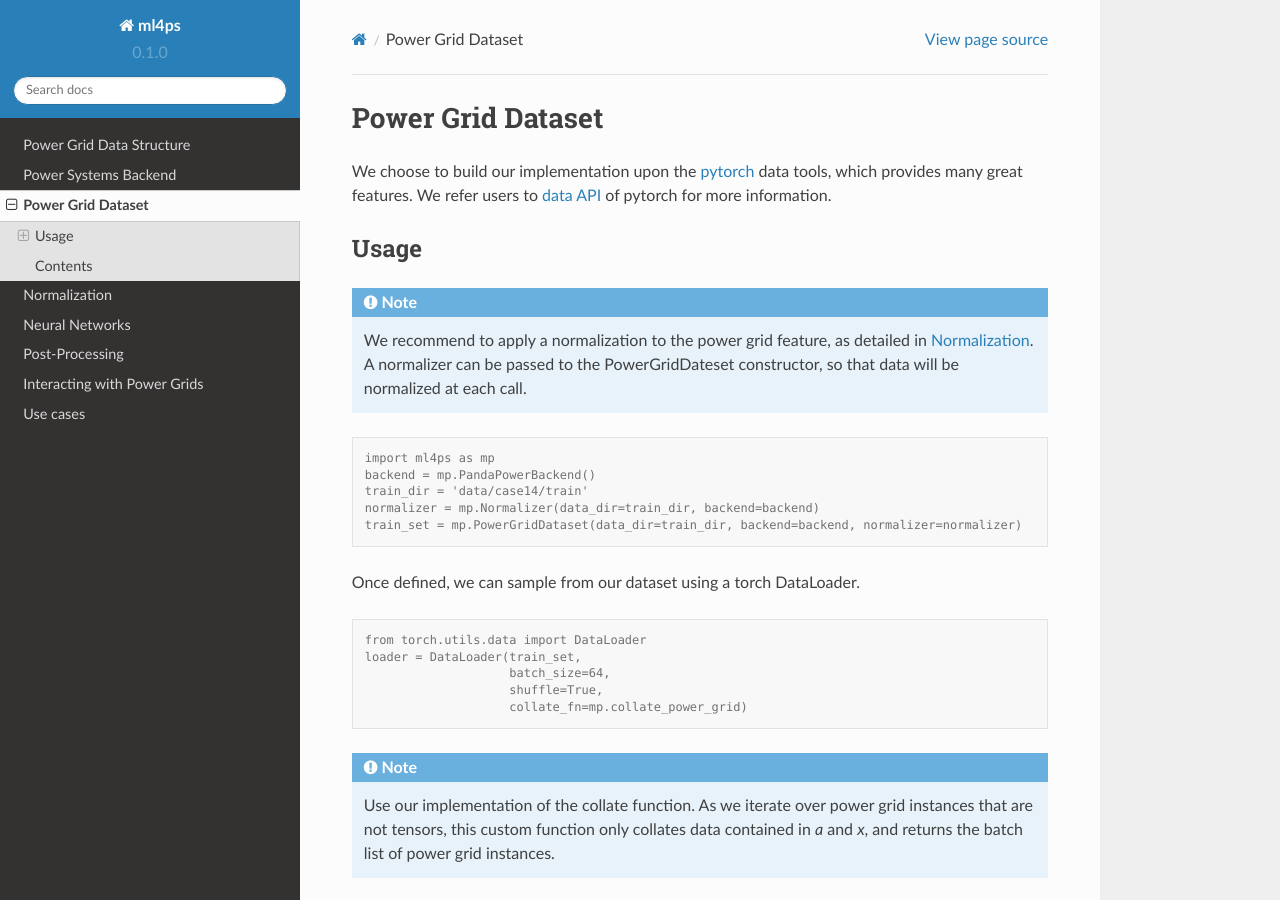
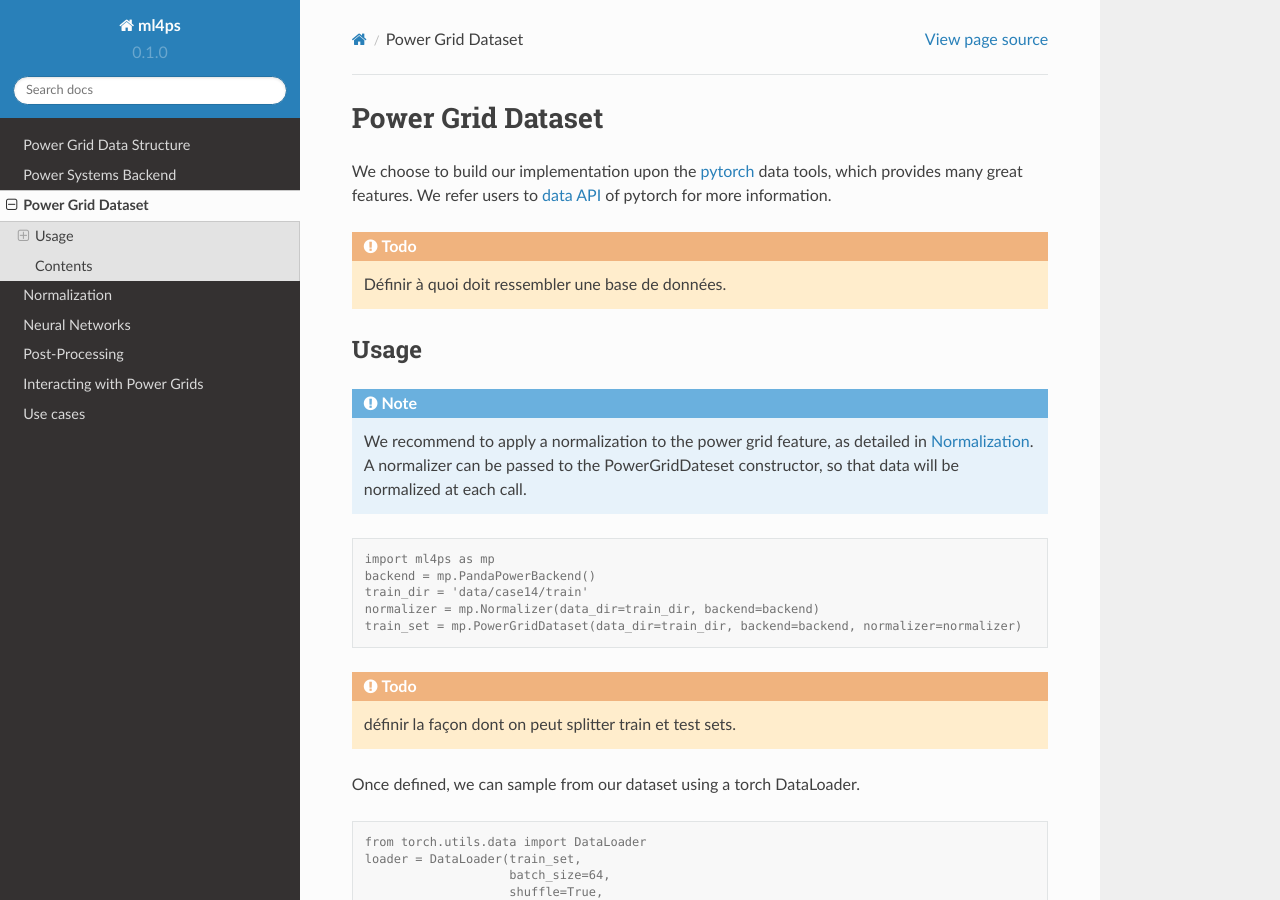
Before and after one commit to bdonon/ml4ps, a Sphinx documentation site: the page built from docs/source/dataset.rst, in a window 1280 px wide and 900 px high. Built offline with Sphinx 7.4.7 and the Read the Docs theme 2.0.0, drawn with Linux system fonts in a browser that asks for light colours.

Commit message:
Adding support for todo in documentation.

```diff
--- a/docs/source/conf.py
+++ b/docs/source/conf.py
@@ -45,3 +45,6 @@ exclude_patterns = [
     'usecase/2\ Training\ a\ graphical\ neural\ network-Copy1',
     'usecase/3\ Loading\ a\ trained\ method'
 ]
+
+# Display to do items
+todo_include_todos = True
--- a/docs/source/dataset.rst
+++ b/docs/source/dataset.rst
@@ -8,10 +8,13 @@ which provides many great features.
 We refer users to `data API <https://pytorch.org/docs/stable/data.html#
 single-and-multi-process-data-loading>`_ of pytorch for more information.
 
+.. todo::
+
+    Définir à quoi doit ressembler une base de données.
+
+
 Usage
 -----
-
-
 
 .. note::
 
@@ -26,6 +29,9 @@ Usage
     train_dir = 'data/case14/train'
     normalizer = mp.Normalizer(data_dir=train_dir, backend=backend)
     train_set = mp.PowerGridDataset(data_dir=train_dir, backend=backend, normalizer=normalizer)
+
+.. todo::
+    définir la façon dont on peut splitter train et test sets.
 
 Once defined, we can sample from our dataset using a torch DataLoader.
 
```
